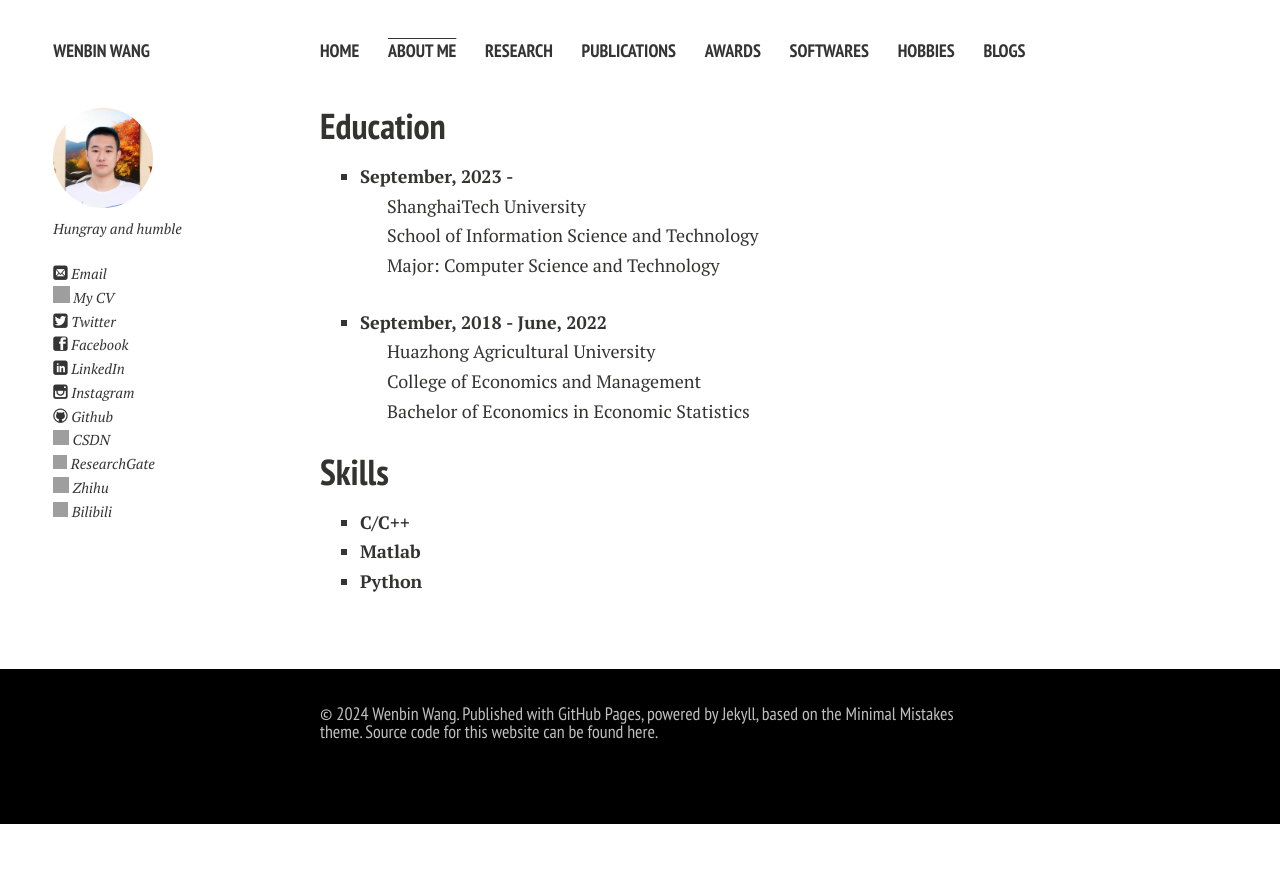
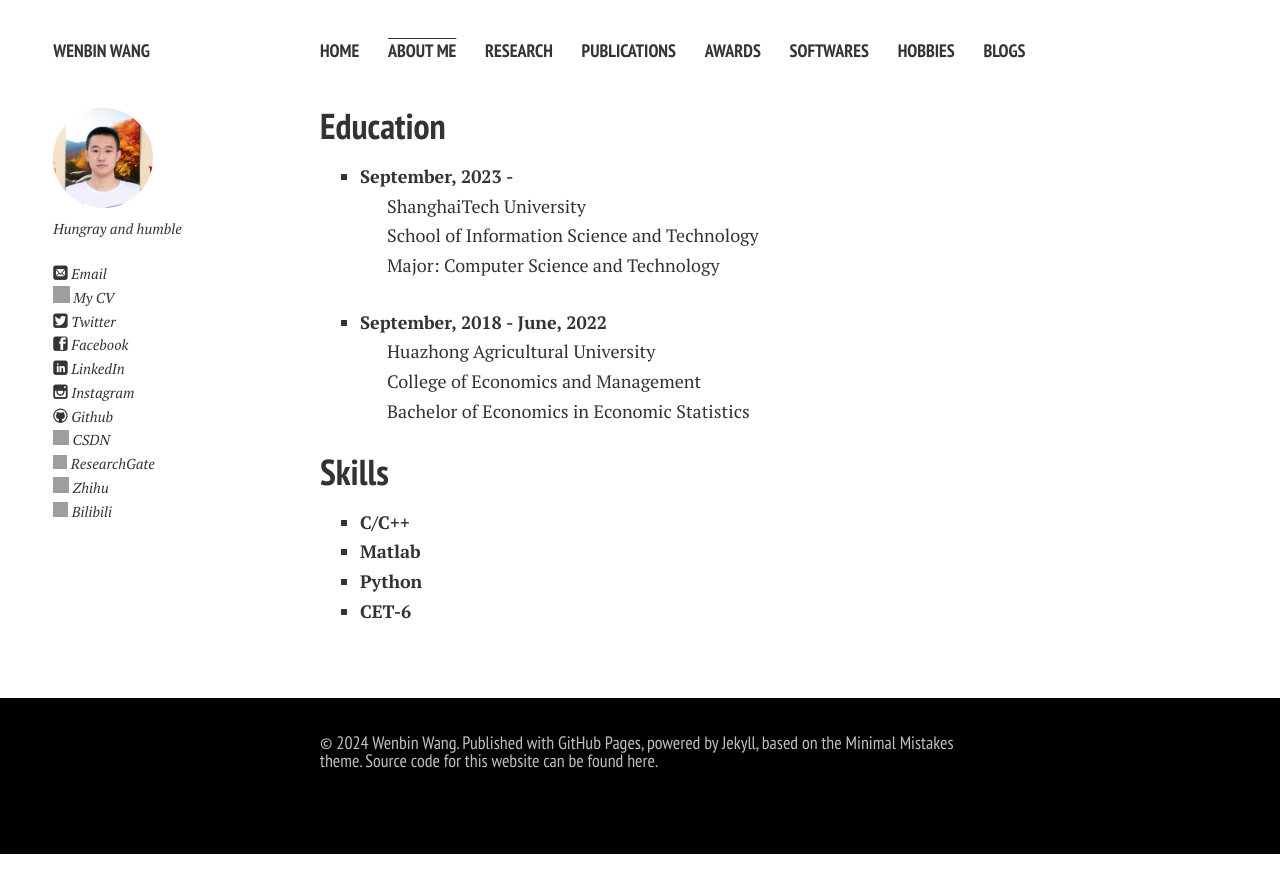
Before and after one commit to LuminaryAlexander/LuminaryAlexander.github.io, a Jekyll site: the page built from about_me.md, in a window 1280 px wide. Shown: the top 893 px of the page. Built offline with Jekyll 4.4.1, drawn with Linux system fonts in a browser that asks for light colours; nearby versions of some CDN libraries; comment, search, counter and statistics services are not loaded; a style sheet for code colours, icons or effects is not loaded; grey boxes are pictures that could not be loaded.

Commit message:
Update about_me.md

```diff
--- a/about_me.md
+++ b/about_me.md
@@ -29,3 +29,4 @@ title: About me
 - **C/C++**
 - **Matlab**
 - **Python**
+- **CET-6**
```
